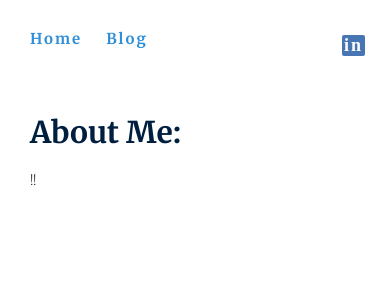
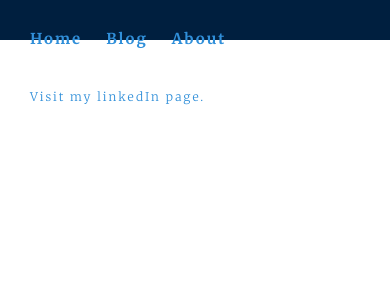
Before and after one commit to srirangamv/srirangamv.github.io, a Jekyll site: the page built from about/index.html, in a window 390 px wide. Shown: the top 300 px of the page. Built offline with Jekyll 4.4.1, drawn with Linux system fonts in a browser that asks for light colours; nearby versions of some CDN libraries; library files that are not in the unit come from our copies.

Commit message:
site responsive changes.

```diff
--- a/_layouts/default.html
+++ b/_layouts/default.html
@@ -8,10 +8,11 @@
     <link rel="stylesheet" type="text/css" href="/css/syntax.css" />
 </head>
 <body>
-    <div class="hs-top">
+    <div class="hs-top hs-menu">
       <a class="right linkedin" href="https://in.linkedin.com/in/vikramsrirangam" target="_blank">in</a>
       <a class="top-link left" href="/">Home</a>
       <a class="top-link left" href="/blog">Blog</a>
+      <a class="top-link left about" href="/about">About</a>
     </div>
     <div class="hs-outer">
       {{ content }}
--- a/about/index.html
+++ b/about/index.html
@@ -2,6 +2,5 @@
 layout: default
 title: About Vikram
 ---
-<h2>About Me:</h2>
 
-<p>!!</p>
+<a href="https://in.linkedin.com/in/vikramsrirangam" target="_blank">Visit my linkedIn page.</a>
--- a/css/style.css
+++ b/css/style.css
@@ -233,10 +233,23 @@
 
 /* Media Queries */
 @media screen and (max-width: 1024px) {
-
+   .hs-outer {
+        overflow-x: scroll;
+    }
+    .about{
+      display:none;
+    }
 }
 
 @media screen and (max-width: 715px) {
+   .linkedin{
+      display:none;
+   }
+
+   .about{
+      display:inline-block;
+    }
+
     body {
         overflow-x: auto;
         overflow-y: auto;
@@ -257,11 +270,11 @@
             bottom: 20px;
         }
 
-    .hs-content {
+    .hs-outer {
         border: none;
     }
 
-        .hs-content, .hs-content:first-child {
+        .hs-outer, .hs-outer:first-child {
             width: auto;
             float: none;
             overflow-y: auto;
@@ -282,6 +295,14 @@
         position: relative;
         height: auto;
     }
+
+    .linkedin{
+      display:none;
+   }
+
+   .about{
+      display:inline-block;
+    }
 }
 /*
 @media only screen and (max-width: 480px) {
```
